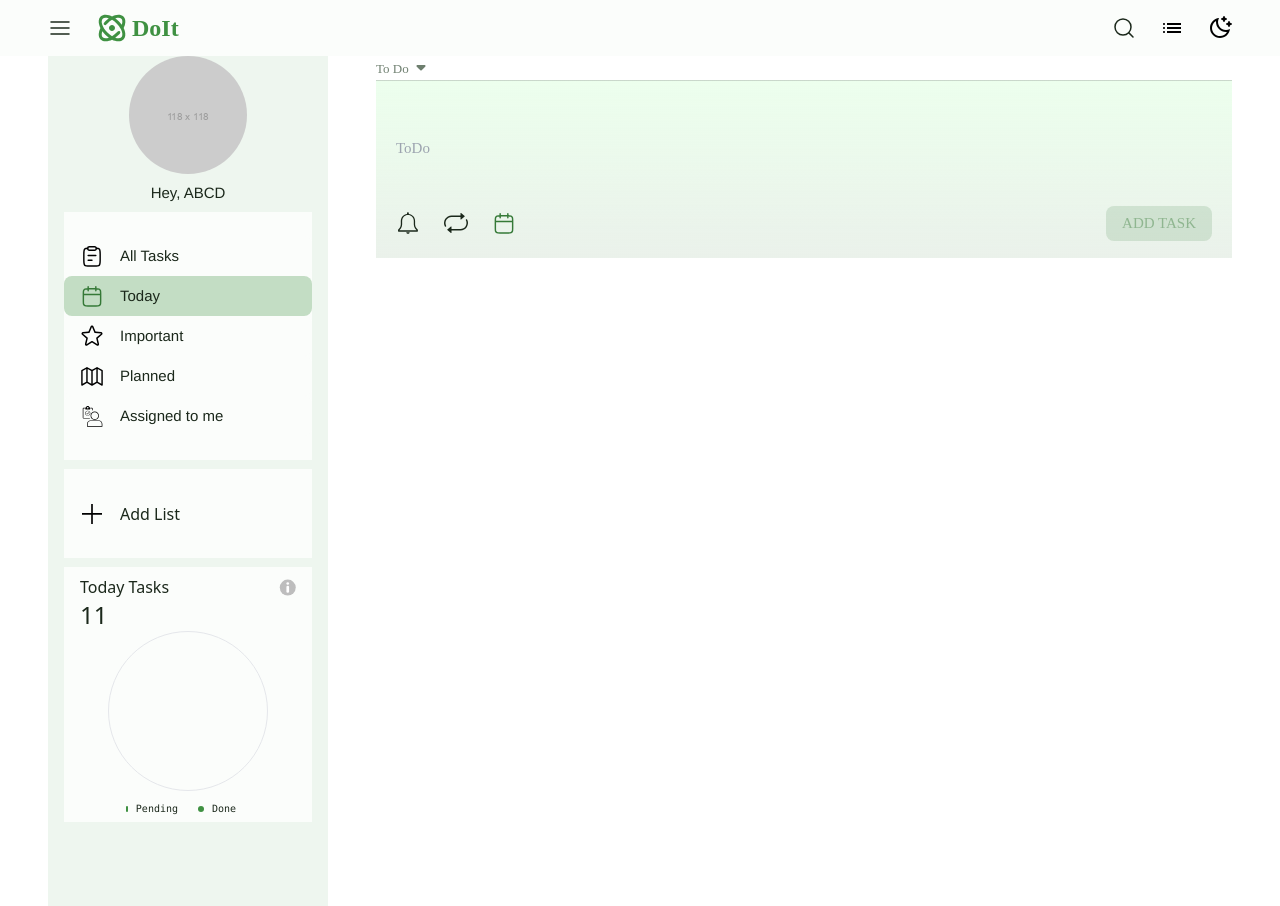
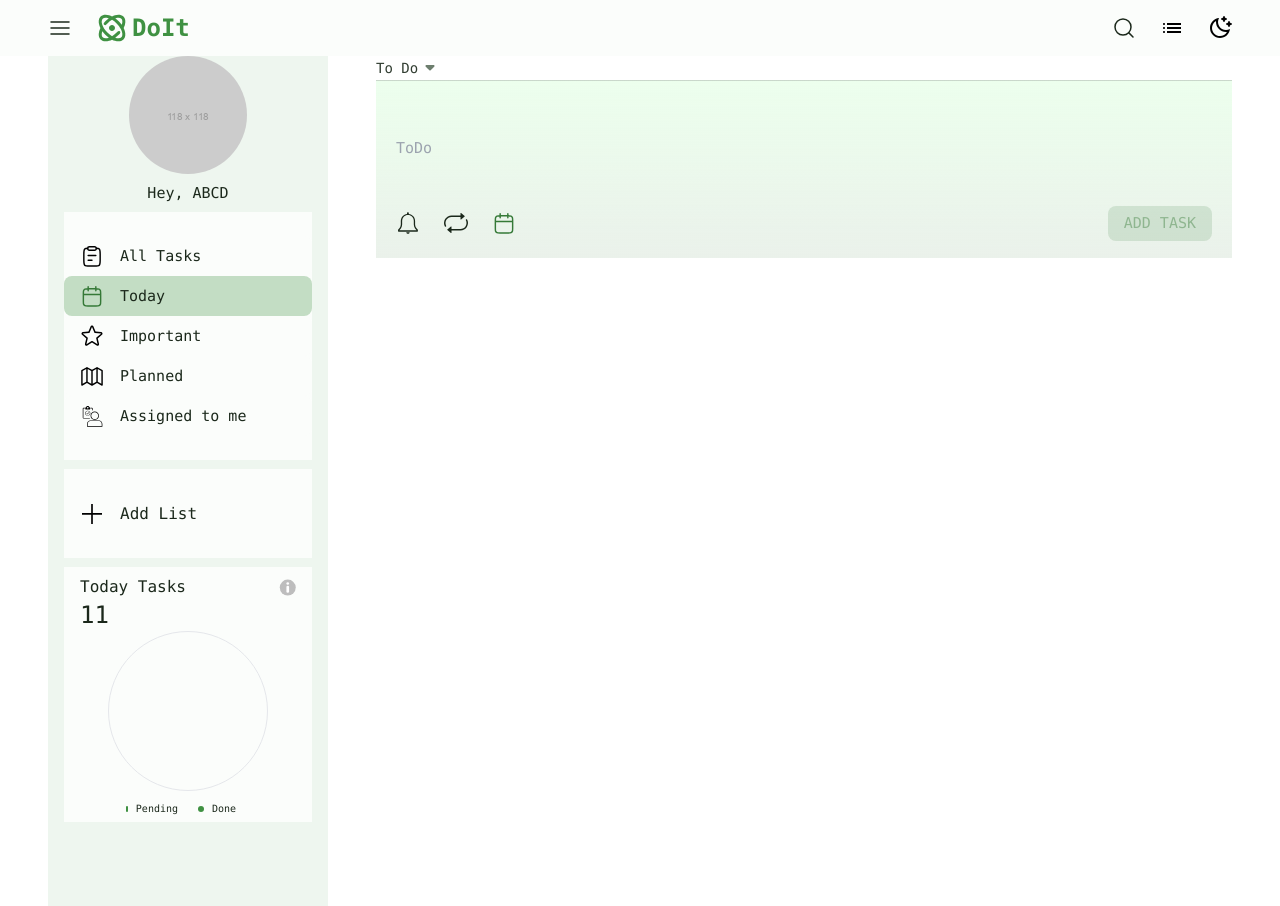
Before and after one commit to Ayush031/Do-It, a React (Vite) app: page /today-tasks in a window 1280 px wide. Built offline with nearby package versions, Linux system fonts and the light colour scheme.

Commit message:
added custom checkbox for the todo items and centralized font-family

```diff
--- a/src/App.jsx
+++ b/src/App.jsx
@@ -11,7 +11,7 @@ const App = () => {
   }, [theme]);
 
   return (
-    <div className="text-lightTextColor dark:text-slate-100 dark:bg-darkBgPrimary">
+    <div className="text-lightTextColor dark:text-slate-100 dark:bg-darkBgPrimary font-mono">
       <Navbar />
       <section className="flex px-12">
         <aside>
--- /dev/null
+++ b/src/components/Checkbox.jsx
@@ -0,0 +1,11 @@
+const Checkbox = ({ label }) => {
+  return (
+    <div className="checkbox-wrapper">
+      <label>
+        <input type="checkbox " />
+        <span>{label}</span>
+      </label>
+    </div>
+  );
+};
+export default Checkbox;
--- a/src/components/Navbar.jsx
+++ b/src/components/Navbar.jsx
@@ -42,7 +42,7 @@ export default function Navbar() {
           <div className="w-8 h-8 relative">
             <img src={icons.logo} alt="logo" />
           </div>
-          <div className="text-greenDark text-2xl font-bold font-['Sen'] leading-normal">
+          <div className="text-greenDark text-2xl font-bold leading-normal">
             DoIt
           </div>
         </div>
--- a/src/components/Sidebar.jsx
+++ b/src/components/Sidebar.jsx
@@ -13,7 +13,7 @@ const Frame = () => {
         src={theme === "dark" ? icons.profile : icons.profile}
         className="rounded-full"
       />
-      <div className="relative w-fit [font-family:'Outfit-Medium',Helvetica] font-medium text-lightTextColor dark:text-darkTextColor text-[15px] tracking-[0] leading-5 whitespace-nowrap">
+      <div className="relative w-fit font-medium text-lightTextColor dark:text-darkTextColor text-[15px] tracking-[0] leading-5 whitespace-nowrap">
         Hey, ABCD
       </div>
       <section className="flex flex-col w-full items-start relative flex-[0_0_auto]">
@@ -33,7 +33,7 @@ const Frame = () => {
                   alt="Menu"
                   src={theme === "dark" ? i.iconUrl.dark : i.iconUrl.light}
                 />
-                <div className="relative w-fit [font-family:'Outfit-Medium',Helvetica] font-medium text-[15px] tracking-[0] leading-5 whitespace-nowrap">
+                <div className="relative w-fit font-medium text-[15px] tracking-[0] leading-5 whitespace-nowrap">
                   {i.title}
                 </div>
               </NavLink>
@@ -78,7 +78,7 @@ const Frame = () => {
                 className="w-[51.85px] h-[11.30px] flex items-center gap-2"
               >
                 <div className="w-1.5 h-1.5 bg-greenDark rounded-full" />
-                <div className="text-lightTextColor dark:text-darkTextColor text-[10px] font-normal font-mono">
+                <div className="text-lightTextColor dark:text-darkTextColor text-[10px] font-normal">
                   {i}
                 </div>
               </div>
--- a/src/components/TodayTodoNav.jsx
+++ b/src/components/TodayTodoNav.jsx
@@ -27,7 +27,7 @@ const TodayTodoNav = () => {
             id="todo"
             placeholder="ToDo"
             onChange={(e) => setInput(e.target.value)}
-            className="text-[#1a271b]/70 text-[15px] font-normal font-['Outfit'] leading-tight w-full bg-transparent outline-none w-full"
+            className="text-[#1a271b]/70 text-[15px] font-normal leading-tight w-full bg-transparent outline-none w-full"
           />
           <div className="w-full flex justify-between">
             <div className="flex gap-6">
@@ -48,7 +48,7 @@ const TodayTodoNav = () => {
                   !input && "disabled:cursor-not-allowed disabled:opacity-50"
                 } `}
             >
-              <span className="text-darkCheckboxFill dark:text-darkTextColor text-[15px] font-medium font-['Outfit'] leading-tight">
+              <span className="text-darkCheckboxFill dark:text-darkTextColor text-[15px] font-medium leading-tight">
                 ADD TASK
               </span>
             </button>
--- a/src/components/TodoItem.jsx
+++ b/src/components/TodoItem.jsx
@@ -16,17 +16,17 @@ const TodoItem = (props) => {
 
   return (
     <div
-      className={`flex justify-between items-center gap-x-5 py-4 pr-8 ${
-        props.todo.checked ? "bg-gray-200 dark:bg-gray-800" : ""
+      className={`flex justify-between items-center gap-x-5 py-3 pr-8 ${
+        props.todo.checked ? "" : ""
       } ${
         gridType
           ? "border border-[1.5px] border-lightSideBarBg dark:border-darkGreenColor/75"
           : "border-t border-t-[1.5px] border-t-lightSideBarBg dark:border-t-darkGreenColor/75"
       }`}
     >
-      <div>
+      <div className="flex items-center" >
         <input
-          className="m-3"
+          className="m-4 appearance-none checked:bg-darkCheckboxFill checked:border-none h-3.5 w-3.5 border border-lightTextColor dark:border-darkTextColor rounded-sm cursor-pointer"
           type="checkbox"
           name="todoStatus"
           id={`todoStatus-${props.todo.id}`}
--- a/src/components/TodoUtility.jsx
+++ b/src/components/TodoUtility.jsx
@@ -1,15 +1,26 @@
 import React from "react";
 import { icons } from "../data";
+import { useSelector } from "react-redux";
 
 function TodoUtility() {
+  const theme = useSelector((state) => state.theme);
   return (
     <>
       <div className="flex items-center ">
-        <div className="text-[#142e15]/60 text-[13px] font-medium font-['Outfit'] leading-none">
+        <div
+          className={`${
+            theme === "dark" ? "text-darkTextColor/90" : "text-lightTextColor/90"
+          } text-[14px] font-medium leading-none`}
+        >
           To Do
         </div>
         <span>
-          <img src={icons.caretDown.light} alt="" />
+          <img
+            src={
+              theme === "dark" ? icons.caretDown.dark : icons.caretDown.light
+            }
+            alt=""
+          />
         </span>
       </div>
     </>
--- a/src/components/Todos.jsx
+++ b/src/components/Todos.jsx
@@ -21,9 +21,9 @@ const Todos = () => {
         </div>
         <div className="mt-4">
           {completedTodos.length > 0 && (
-            <h2 className="text-xl font-semibold">Completed Todos</h2>
+            <h2 className="text-xl font-semibold ">Completed Todos</h2>
           )}
-          <div>
+          <div className="py-6" >
             {completedTodos.map((todo) => (
               <TodoItem key={todo.id} todo={todo} />
             ))}
--- a/src/components/index.js
+++ b/src/components/index.js
@@ -4,5 +4,6 @@ import TodayTodoNav from "./TodayTodoNav";
 import TodoUtility from "./TodoUtility";
 import TodoItem from "./TodoItem";
 import Todos from "./Todos";
+import Checkbox from "./Checkbox";
 
-export { Navbar, SideBar, TodoUtility, TodoItem, TodayTodoNav, Todos };
+export {Checkbox, Navbar, SideBar, TodoUtility, TodoItem, TodayTodoNav, Todos };
```
